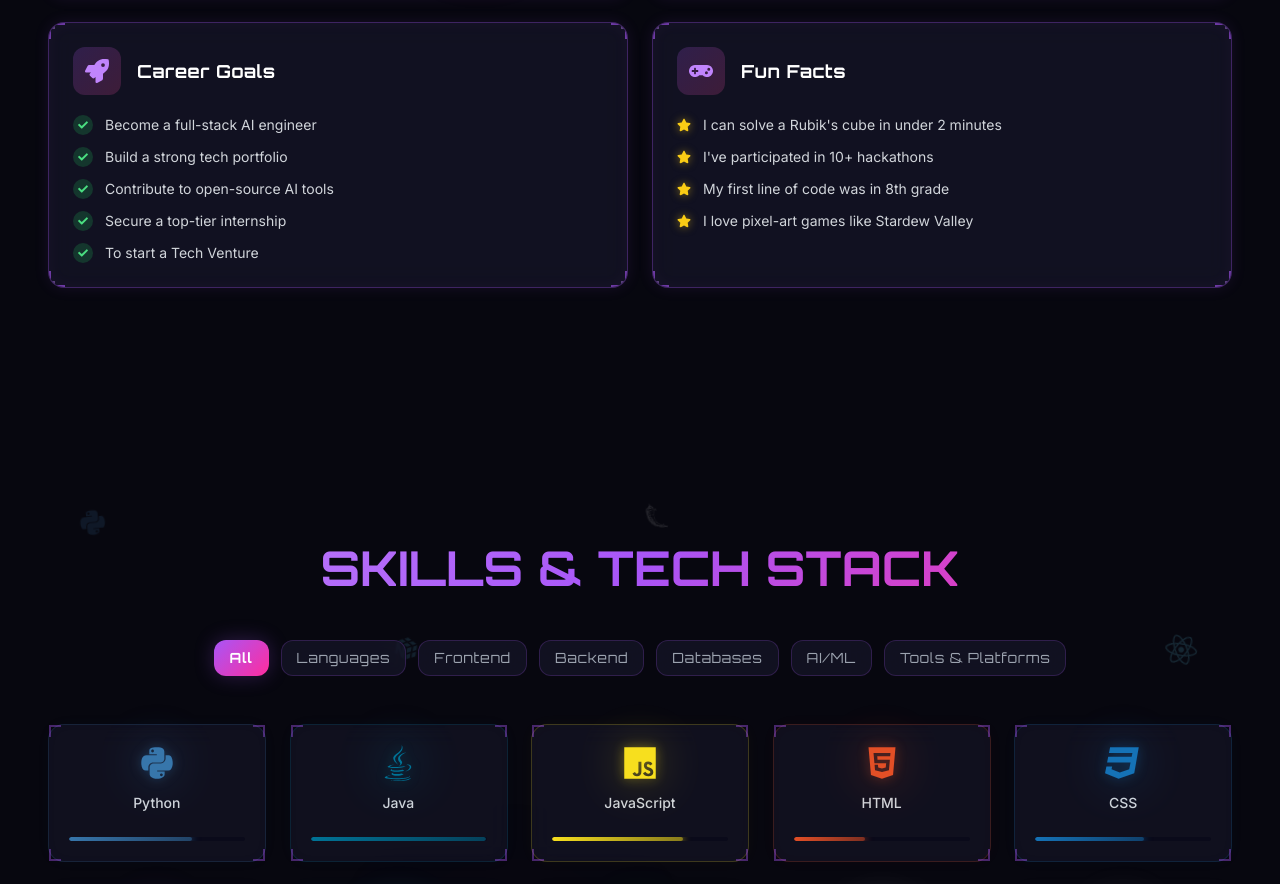
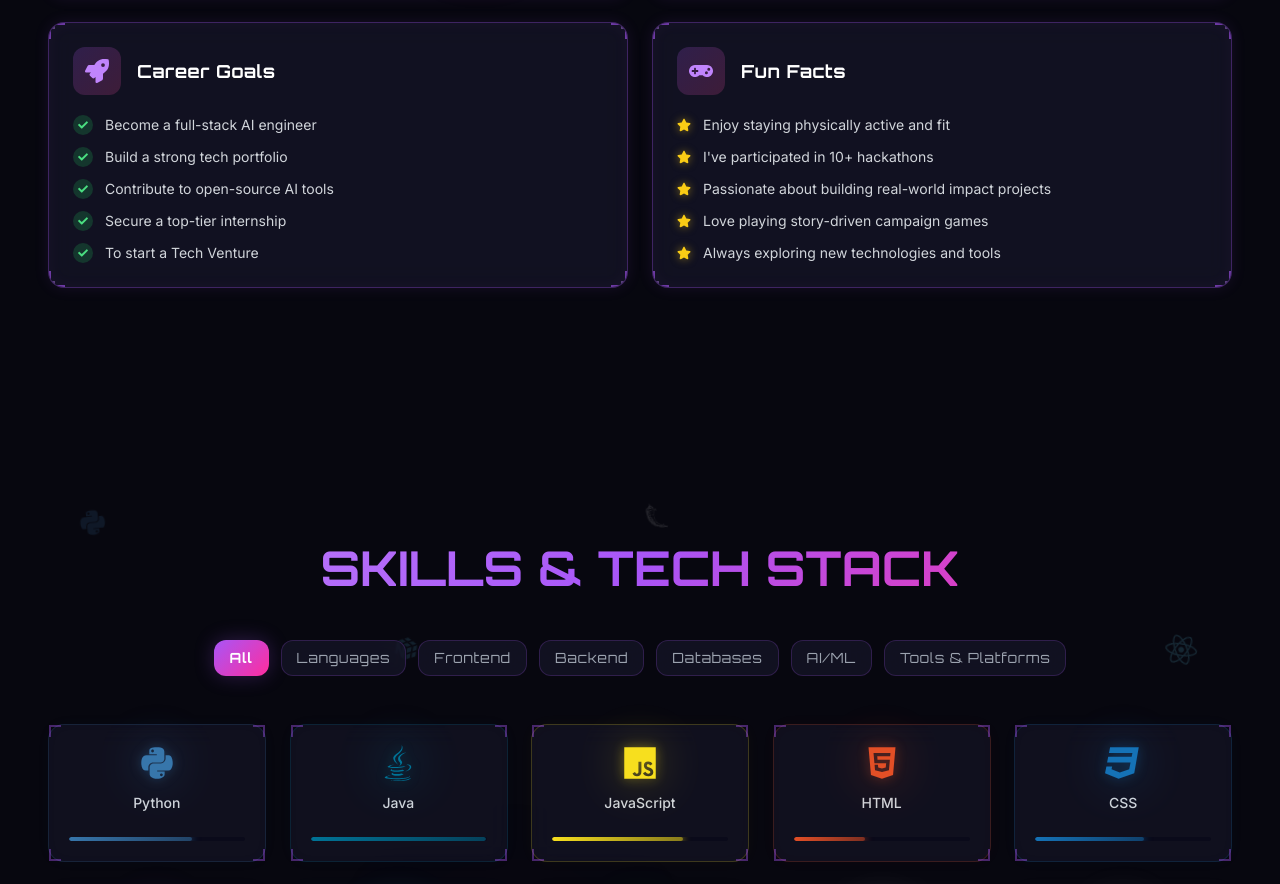
Before and after one commit to Seelam-Mohith/Mohith-Portfolio, a React (Vite) app: page / in a window 1280 px wide. Shown: the part 1534-2418 px from the top of the page. Built offline with nearby package versions, Linux system fonts and the light colour scheme.

Commit message:
Added Funfacts

```diff
--- a/src/data/portfolioData.js
+++ b/src/data/portfolioData.js
@@ -36,10 +36,11 @@ export const careerGoals = [
   'To start a Tech Venture',
 ]
 export const funFacts = [
-  'I can solve a Rubik\'s cube in under 2 minutes',
+  'Enjoy staying physically active and fit',
   'I\'ve participated in 10+ hackathons',
-  'My first line of code was in 8th grade',
-  'I love pixel-art games like Stardew Valley',
+  'Passionate about building real-world impact projects',
+  'Love playing story-driven campaign games',
+  'Always exploring new technologies and tools'
 ]
 
 export const skills = {
```
